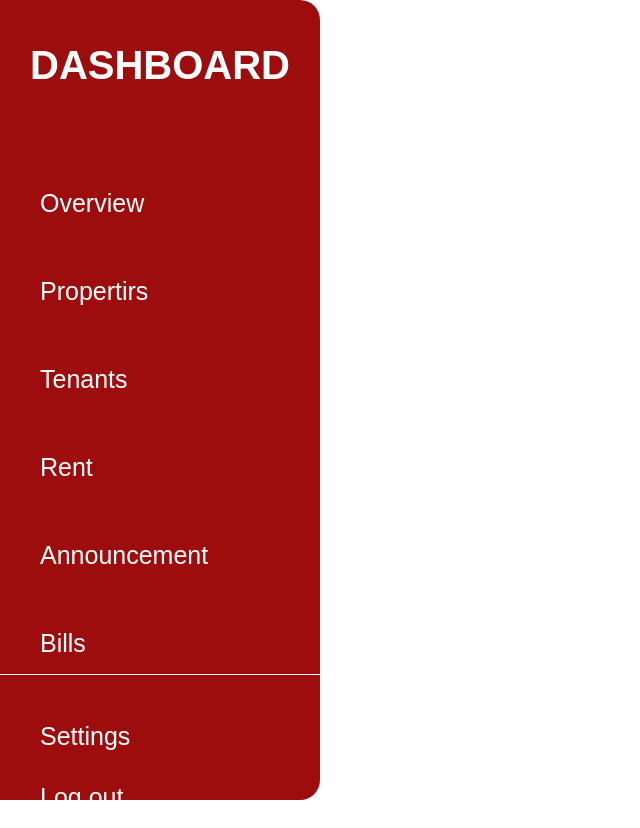
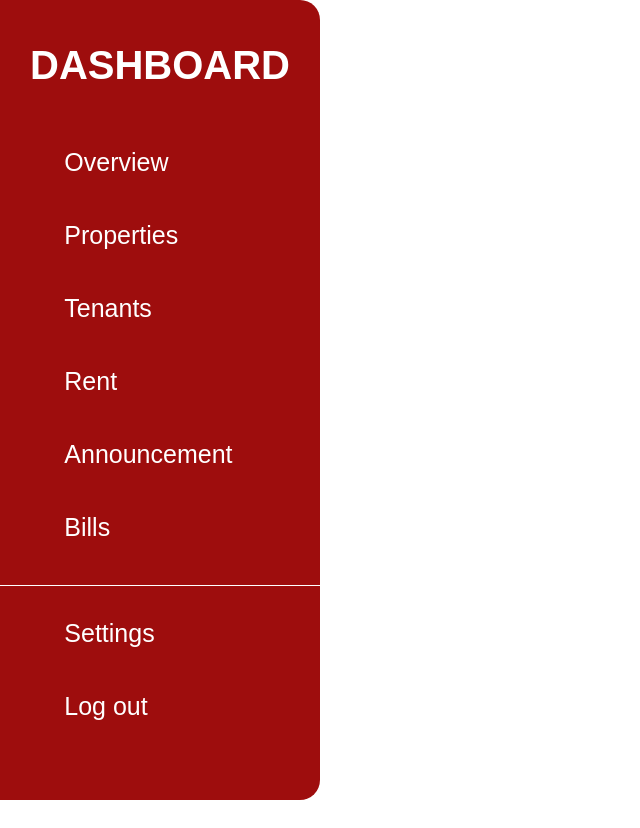
Before and after one commit to RajabKarume/rentRahisiFrontend, a React (Create React App) app: page / in a window 1280 px wide. Shown: the whole page, without its empty margins (0-640 px from the left). After the commit the page ends 800 px from the top, so only its background shows below. Built offline with nearby package versions, Linux system fonts and the light colour scheme.

Commit message:
✅ updated style

```diff
--- a/src/components/sidebar/SideBar.css
+++ b/src/components/sidebar/SideBar.css
@@ -9,6 +9,7 @@
 }
 .h1-div{
     padding-top: 5%;
+    cursor: pointer;
 }
 .top-container{
     display: flex;
@@ -23,8 +24,14 @@ ul{
     list-style-type: none;
 }
 li{
-    margin-top: 35%;
+    margin-top: auto;
+    margin-bottom: auto;
     font-size: 25px;
+    width: 19vw;
+    height: 7vh;
+    padding-left: 10%;
+    justify-content: center;
+    padding-top: 7%;
 }
 h1{
     font-size: 40px;
@@ -35,3 +42,8 @@ h1{
     align-items: start;
     text-align: start;
 }
+li:hover{
+    background-color: #8a0202;
+    cursor: pointer;
+
+}
--- a/src/components/sidebar/SideBar.js
+++ b/src/components/sidebar/SideBar.js
@@ -11,7 +11,7 @@ function SideBar(){
             <div className="top-container">
                 <ul className="top-list">
                     <li>Overview</li>
-                    <li>Propertirs</li>
+                    <li>Properties</li>
                     <li>Tenants</li>
                     <li>Rent</li>
                     <li>Announcement</li>
```
